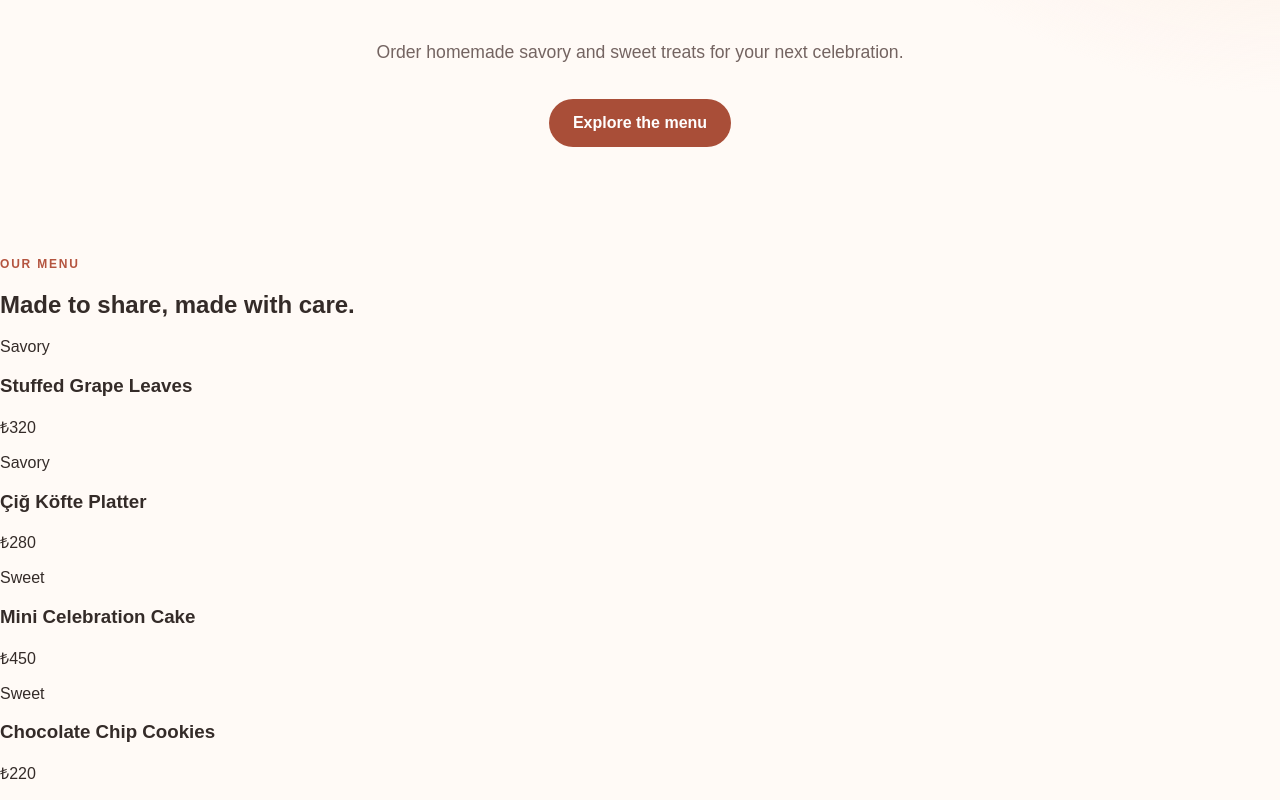
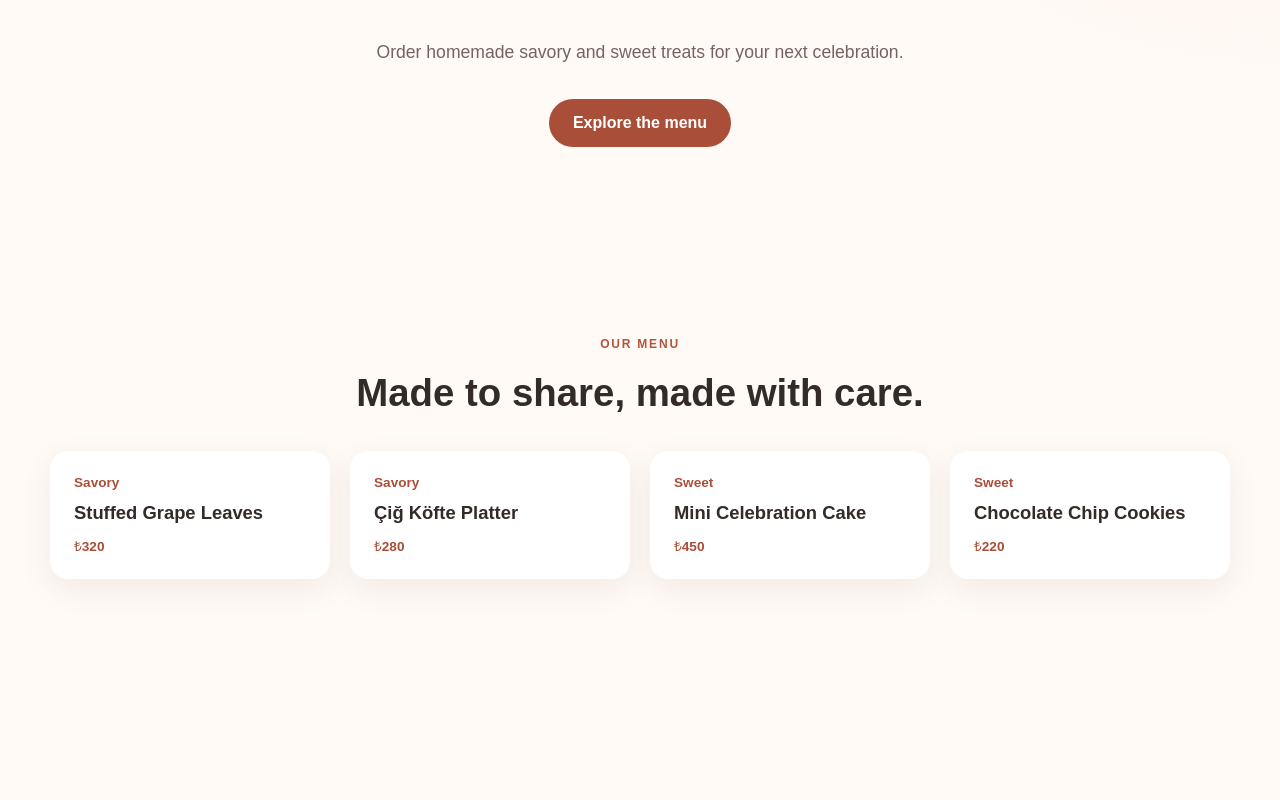
Before and after one commit to zensude/table-treats, a React (Vite) app: page / in a window 1280 px wide. Shown: the part 483-1283 px from the top of the page. After the commit the page ends 1162 px from the top, so only its background shows below. Built offline with nearby package versions, Linux system fonts and the light colour scheme.

Commit message:
Style product menu cards

```diff
--- a/src/App.css
+++ b/src/App.css
@@ -239,3 +239,44 @@
     letter-spacing: -2px;
   }
 }
+
+.menu-section {
+  width: min(1180px, calc(100% - 48px));
+  margin: 0 auto;
+  padding: 80px 0 100px;
+  text-align: center;
+}
+
+.menu-section h2 {
+  margin: 0;
+  font-size: 2.4rem;
+  color: #342b28;
+}
+
+.product-grid {
+  display: grid;
+  grid-template-columns: repeat(4, 1fr);
+  gap: 20px;
+  margin-top: 36px;
+}
+
+.product-card {
+  padding: 24px;
+  border-radius: 18px;
+  background: white;
+  text-align: left;
+  box-shadow: 0 10px 30px rgba(94, 55, 40, 0.08);
+}
+
+.product-card p {
+  margin: 0;
+  color: #a94e38;
+  font-size: 0.85rem;
+  font-weight: 700;
+}
+
+.product-card h3 {
+  margin: 12px 0;
+  color: #342b28;
+  font-size: 1.15rem;
+}
```
